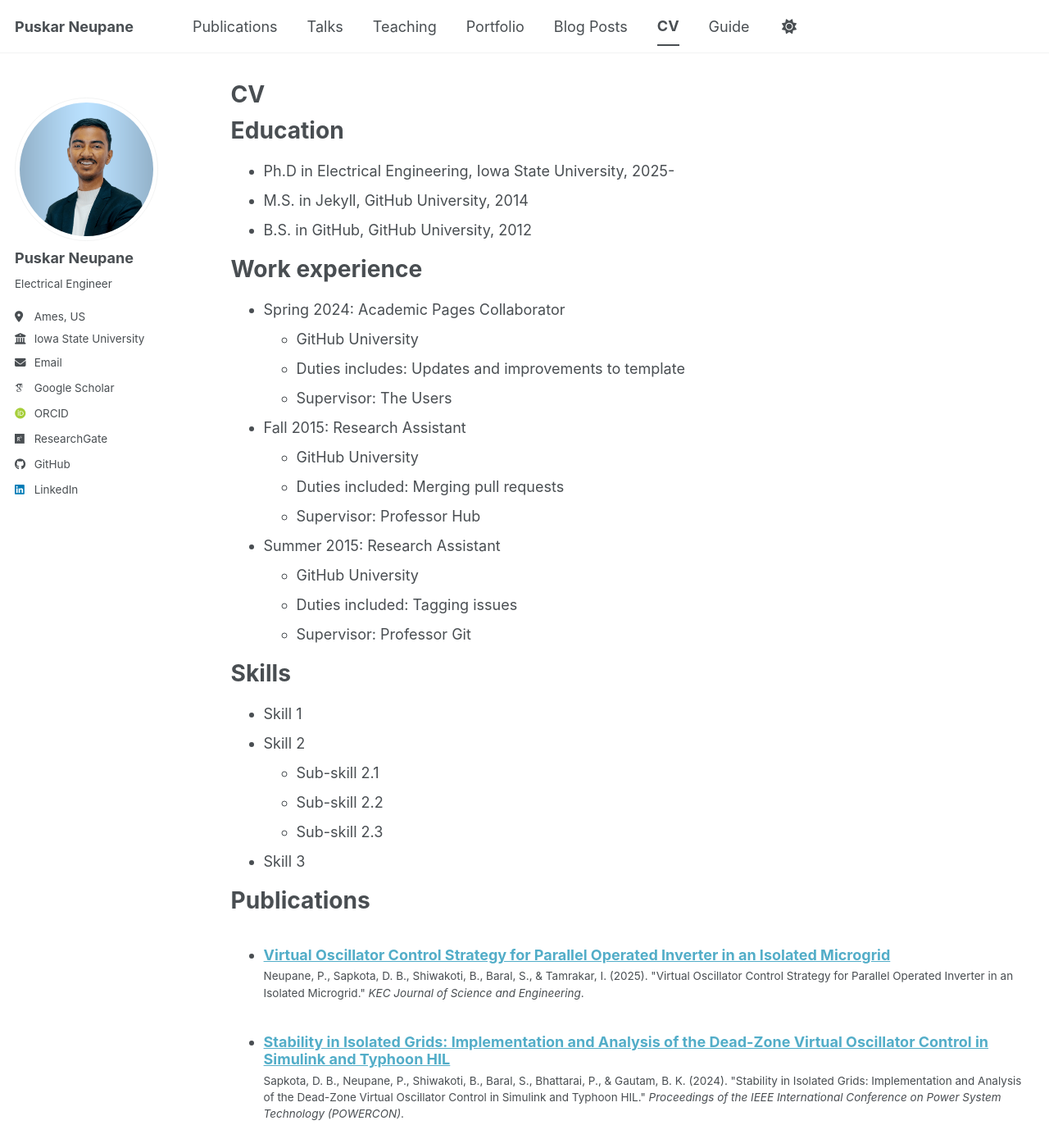
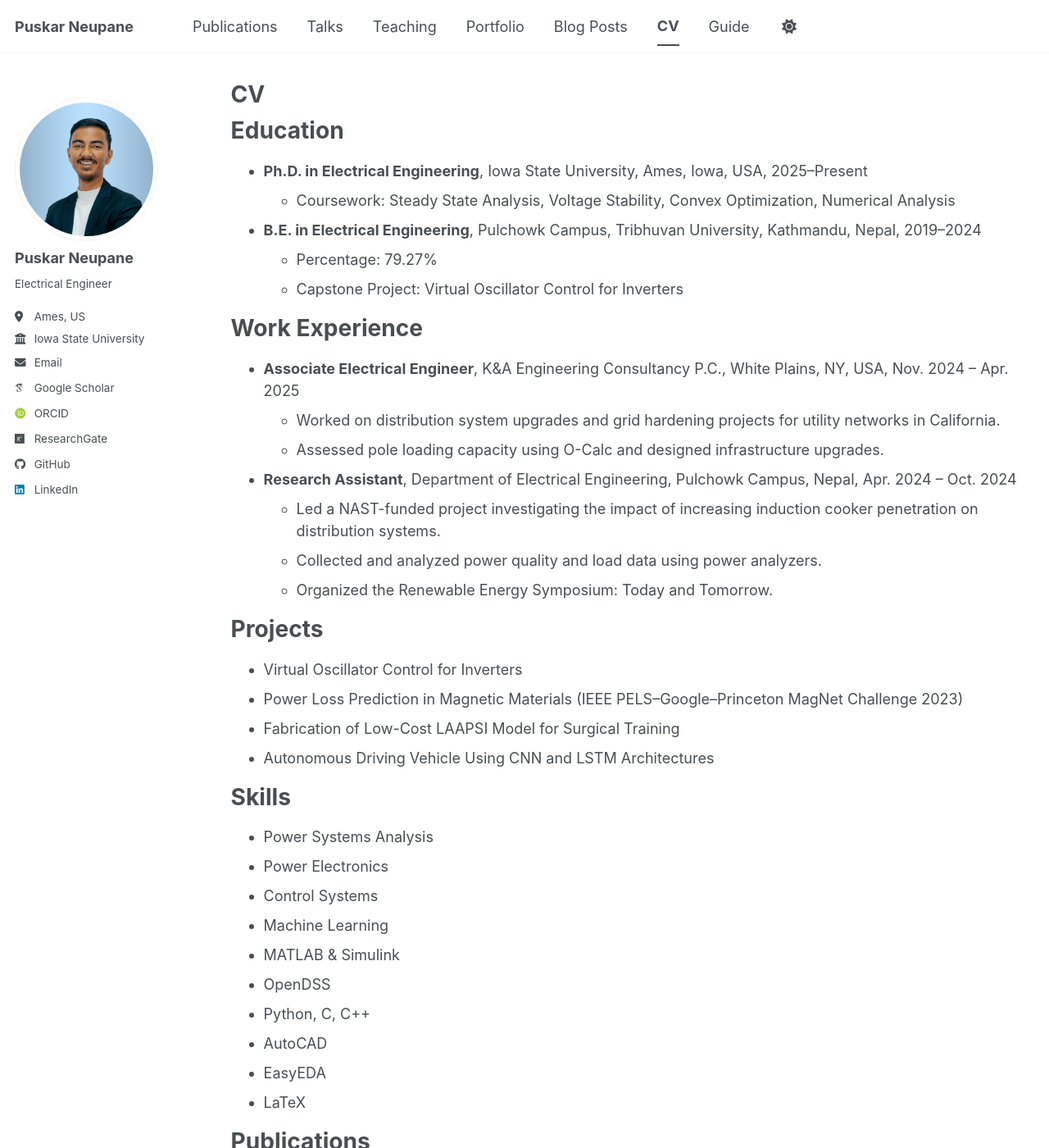
Before and after one commit to Puskar-Neupane/website, a Jekyll site: the page built from _pages/cv.md, in a window 1280 px wide and 1400 px high. Shown: the whole window at 82% size. Built offline with Jekyll 4.4.1, drawn with Linux system fonts in a browser that asks for light colours; some web fonts are replaced; a script bundle is joined from its source files by our own code; library files that are not in the unit come from our copies; some of the changed text lies outside the part shown.

Commit message:
Update cv.md

```diff
--- a/_pages/cv.md
+++ b/_pages/cv.md
@@ -11,35 +11,47 @@ redirect_from:
 
 Education
 ======
-* Ph.D in Electrical Engineering, Iowa State University, 2025-
-* M.S. in Jekyll, GitHub University, 2014
-* B.S. in GitHub, GitHub University, 2012
 
-Work experience
+* **Ph.D. in Electrical Engineering**, Iowa State University, Ames, Iowa, USA, 2025–Present
+  * Coursework: Steady State Analysis, Voltage Stability, Convex Optimization, Numerical Analysis
+
+* **B.E. in Electrical Engineering**, Pulchowk Campus, Tribhuvan University, Kathmandu, Nepal, 2019–2024
+  * Percentage: 79.27%
+  * Capstone Project: Virtual Oscillator Control for Inverters
+
+Work Experience
 ======
-* Spring 2024: Academic Pages Collaborator
-  * GitHub University
-  * Duties includes: Updates and improvements to template
-  * Supervisor: The Users
 
-* Fall 2015: Research Assistant
-  * GitHub University
-  * Duties included: Merging pull requests
-  * Supervisor: Professor Hub
+* **Associate Electrical Engineer**, K&A Engineering Consultancy P.C., White Plains, NY, USA, Nov. 2024 – Apr. 2025
+  * Worked on distribution system upgrades and grid hardening projects for utility networks in California.
+  * Assessed pole loading capacity using O-Calc and designed infrastructure upgrades.
 
-* Summer 2015: Research Assistant
-  * GitHub University
-  * Duties included: Tagging issues
-  * Supervisor: Professor Git
+* **Research Assistant**, Department of Electrical Engineering, Pulchowk Campus, Nepal, Apr. 2024 – Oct. 2024
+  * Led a NAST-funded project investigating the impact of increasing induction cooker penetration on distribution systems.
+  * Collected and analyzed power quality and load data using power analyzers.
+  * Organized the Renewable Energy Symposium: Today and Tomorrow.
+
+Projects
+======
+
+* Virtual Oscillator Control for Inverters
+* Power Loss Prediction in Magnetic Materials (IEEE PELS–Google–Princeton MagNet Challenge 2023)
+* Fabrication of Low-Cost LAAPSI Model for Surgical Training
+* Autonomous Driving Vehicle Using CNN and LSTM Architectures
 
 Skills
 ======
-* Skill 1
-* Skill 2
-  * Sub-skill 2.1
-  * Sub-skill 2.2
-  * Sub-skill 2.3
-* Skill 3
+
+* Power Systems Analysis
+* Power Electronics
+* Control Systems
+* Machine Learning
+* MATLAB & Simulink
+* OpenDSS
+* Python, C, C++
+* AutoCAD
+* EasyEDA
+* LaTeX
 
 Publications
 ======
@@ -59,6 +71,26 @@ Teaching
     {% include archive-single-cv.html %}
   {% endfor %}</ul>
 
-Service and leadership
+Service and Leadership
 ======
-* Currently signed in to 43 different slack teams
+
+* Volunteer, Arches National Park (VIP Program), Utah, USA
+  * Participated in the National Park Service Volunteer-In-Parks (VIP) program for one week.
+
+* Vice President, Electrical Club, Pulchowk Campus
+  * Organized PCB design workshops and mentored student hardware projects.
+
+* Event Manager, TEDx IOE Pulchowk
+  * Managed logistics and coordination for the first TEDx event hosted at Pulchowk Campus.
+
+* Volunteer, IEEE POWERCON 2024
+  * Assisted in organizing the international conference hosted by IEEE PES Nepal Chapter and CSEE.
+
+* Instructor, Children in Technology (LOCUS 2023)
+  * Conducted technology awareness sessions in government schools.
+
+* Tutor and Organizer, Hardware Fellowship and MATLAB Training
+  * Mentored undergraduate students in hardware projects and MATLAB.
+
+* Volunteer, United Nations Civic Engagement Program
+  * Participated in voter education and civic awareness activities.
```
